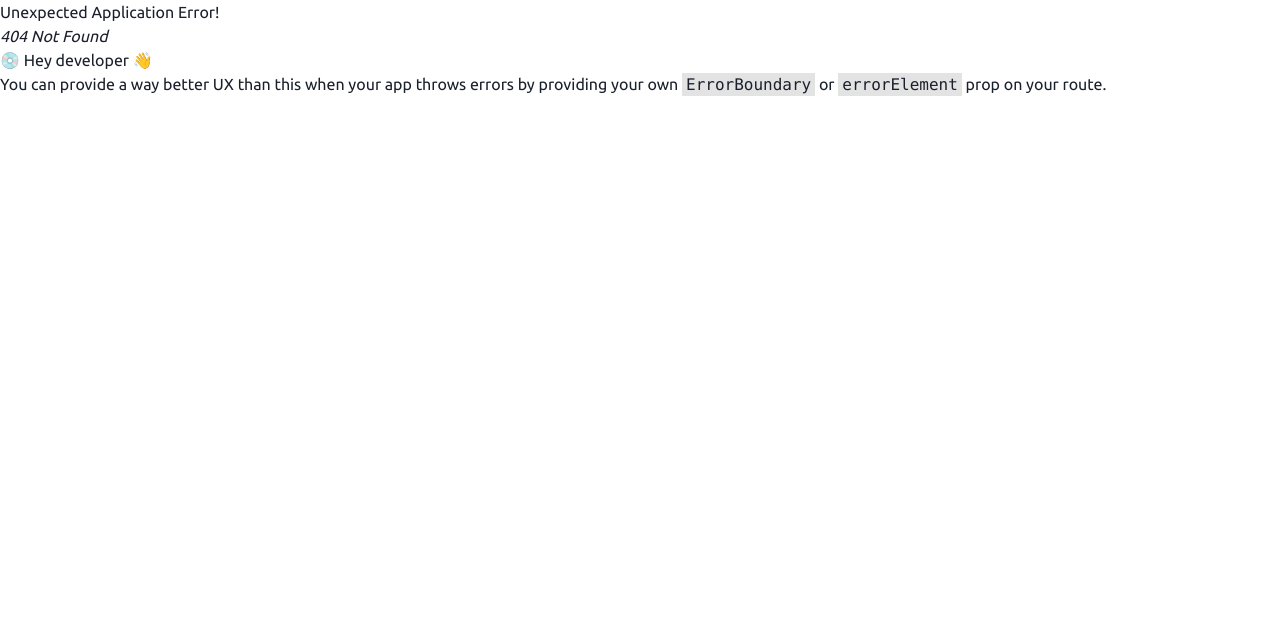
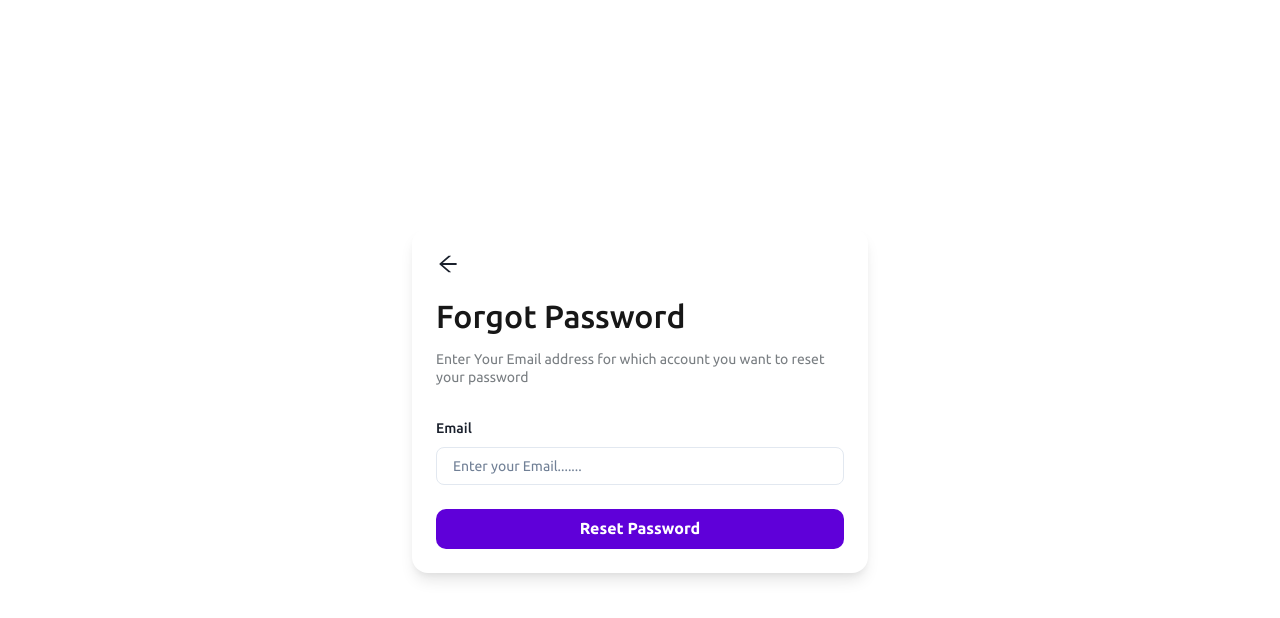
Before and after one commit to INTESARSHAWON/Auth-Crypto-Dashboard-using-React-Chakra-UI, a React (Vite) app in the folder app/: page /forgot-password in a window 1280 px wide. Before the commit this address had no page. Shown: the top 618 px of the page. Built offline with nearby package versions, Linux system fonts and the light colour scheme.

Commit message:
creating forgot password page

```diff
--- a/app/src/App.jsx
+++ b/app/src/App.jsx
@@ -6,6 +6,7 @@ import Support from "./pages/Support/Support";
 import TransactionPage from "./pages/Transaction/Transaction";
 import RegisterEmailVerify from "./pages/Auth/RegisterEmailVerify/RegisterEmailVerify";
 import RegisterSuccess from "./pages/Auth/RegisterSuccess/RegisterSuccess";
+import ForgotPassword from "./pages/Auth/ForgotPassword/ForgotPassword";
 
 const router = createBrowserRouter([
   {
@@ -36,6 +37,10 @@ const router = createBrowserRouter([
     path: "/register-success",
     element: <RegisterSuccess />,
   },
+  {
+    path: "/forgot-password",
+    element: <ForgotPassword />,
+  },
 ]);
 
 function App() {
--- /dev/null
+++ b/app/src/pages/Auth/ForgotPassword/ForgotPassword.jsx
@@ -0,0 +1,60 @@
+import { Button, Center, Text, Stack, FormControl,FormLabel, FormErrorMessage, Input, Icon } from "@chakra-ui/react"
+import Card from "../../../components/Card"
+import { Formik, Form, Field } from "formik";
+import { object, string, ref } from 'yup';
+import { AiOutlineArrowLeft } from "react-icons/ai";
+import { Link } from "react-router-dom";
+
+
+const ForgotPassword = () => {
+
+    const ForgotValidationSchema = object({
+        email: string().email("Email is invalid").required("Email is required"),
+    });
+
+
+  return (
+    <Center minH="100vh">
+        <Card>
+            <Link to="/signin">
+                <Icon as={AiOutlineArrowLeft} boxSize="6"/>
+            </Link>
+            <Text fontWeight="medium" textStyle="h1" mt={4}>Forgot Password</Text>
+            <Text textStyle="p2" color="black.60" mt="4">Enter Your Email address for which account you want to reset your password</Text>
+            <Formik
+                initialValues={{
+                    email: "",
+                }}
+
+                onSubmit={(values) => {
+                        console.log (values);
+                    }}
+                validationSchema={ForgotValidationSchema}
+                >
+                {()=>(
+                    <Form>
+                        <Stack mt="8" spacing={6}>
+                            <Field name="email">
+                                    {({field, meta})=>(
+                                <FormControl isInvalid={!!(meta.error && meta.touched)}>
+                                        <FormLabel htmlFor= "email">Email</FormLabel>
+                                        <Input
+                                        {...field}
+                                        name="email" type="email" placeholder="Enter your Email......."/>
+                                        <FormErrorMessage>{meta.error}</FormErrorMessage>
+                                </FormControl>
+                                    )}
+                            </Field>
+                            <Button type="submit" w="full">
+                                Reset Password
+                            </Button>
+                        </Stack>
+                    </Form>
+                    )}
+                </Formik>
+            </Card>
+    </Center>
+  )
+}
+
+export default ForgotPassword
--- a/app/src/pages/Auth/Signin/Signin.jsx
+++ b/app/src/pages/Auth/Signin/Signin.jsx
@@ -5,11 +5,8 @@ import { object, string, ref } from 'yup';
 import Card from "../../../components/Card";
 
 const SigninValidationSchema = object({
-    name: string().required("Name is required"),
-    surname: string().required("Surname is required"),
     email: string().email("Email is invalid").required("Email is required"),
     password: string().min(6, "Password must be atleast 6 characters").required("Password is required"),
-    confirmPassword: string().oneOf([ref("password"), null],"Passwords must match").required("Confirm your Password"),
 });
 
 
```
